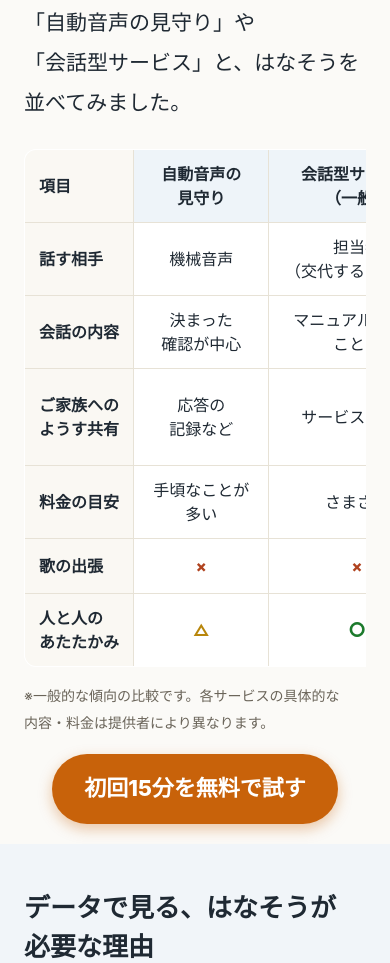
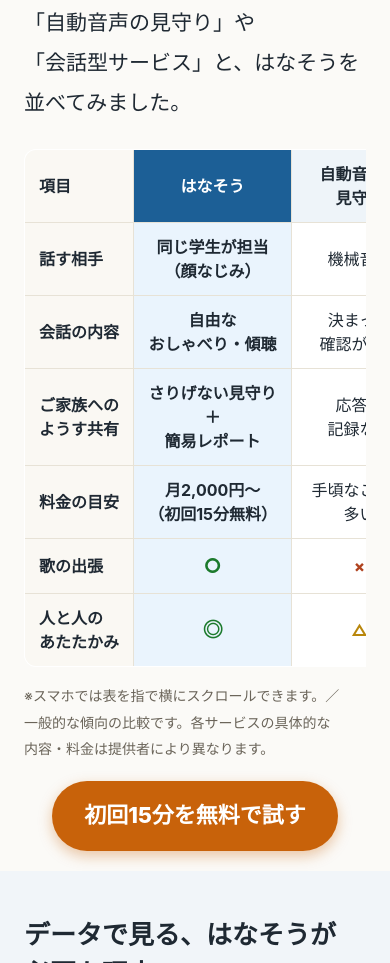
Before and after one commit to hanaso0623include-star/hanaso, a plain HTML site: page service.html in a window 390 px wide. Shown: the part 9037-10000 px from the top of the page. Drawn offline with Linux system fonts and the light colour scheme.

Commit message:
Comparison table: put はなそう first for mobile visibility + scroll hint

```diff
--- a/service.html
+++ b/service.html
@@ -302,19 +302,19 @@
       <div class="compare-wrap">
         <table class="compare-table">
           <thead>
-            <tr><th>項目</th><th>自動音声の<br>見守り</th><th>会話型サービス<br>（一般）</th><th class="hana">はなそう</th></tr>
+            <tr><th>項目</th><th class="hana">はなそう</th><th>自動音声の<br>見守り</th><th>会話型サービス<br>（一般）</th></tr>
           </thead>
           <tbody>
-            <tr><td>話す相手</td><td>機械音声</td><td>担当者<br>（交代することも）</td><td class="hana">同じ学生が担当<br>（顔なじみ）</td></tr>
-            <tr><td>会話の内容</td><td>決まった確認が中心</td><td>マニュアル中心のことも</td><td class="hana">自由なおしゃべり・傾聴</td></tr>
-            <tr><td>ご家族への<br>ようす共有</td><td>応答の記録など</td><td>サービスによる</td><td class="hana">さりげない見守り＋<br>簡易レポート</td></tr>
-            <tr><td>料金の目安</td><td>手頃なことが多い</td><td>さまざま</td><td class="hana">月2,000円〜<br>（初回15分無料）</td></tr>
-            <tr><td>歌の出張</td><td class="x">×</td><td class="x">×</td><td class="hana"><span class="o">○</span></td></tr>
-            <tr><td>人と人の<br>あたたかみ</td><td class="t">△</td><td class="o">○</td><td class="hana"><span class="o">◎</span></td></tr>
+            <tr><td>話す相手</td><td class="hana">同じ学生が担当<br>（顔なじみ）</td><td>機械音声</td><td>担当者<br>（交代することも）</td></tr>
+            <tr><td>会話の内容</td><td class="hana">自由なおしゃべり・傾聴</td><td>決まった確認が中心</td><td>マニュアル中心のことも</td></tr>
+            <tr><td>ご家族への<br>ようす共有</td><td class="hana">さりげない見守り＋<br>簡易レポート</td><td>応答の記録など</td><td>サービスによる</td></tr>
+            <tr><td>料金の目安</td><td class="hana">月2,000円〜<br>（初回15分無料）</td><td>手頃なことが多い</td><td>さまざま</td></tr>
+            <tr><td>歌の出張</td><td class="hana"><span class="o">○</span></td><td class="x">×</td><td class="x">×</td></tr>
+            <tr><td>人と人の<br>あたたかみ</td><td class="hana"><span class="o">◎</span></td><td class="t">△</td><td class="o">○</td></tr>
           </tbody>
         </table>
       </div>
-      <p style="color:#6a6459;font-size:14px;margin-top:10px;">※一般的な傾向の比較です。各サービスの具体的な内容・料金は提供者により異なります。</p>
+      <p style="color:#6a6459;font-size:14px;margin-top:10px;">※スマホでは表を指で横にスクロールできます。／一般的な傾向の比較です。各サービスの具体的な内容・料金は提供者により異なります。</p>
       <div style="text-align:center;margin-top:18px;">
         <a href="contact.html" class="btn btn-primary">初回15分を無料で試す</a>
       </div>
```
